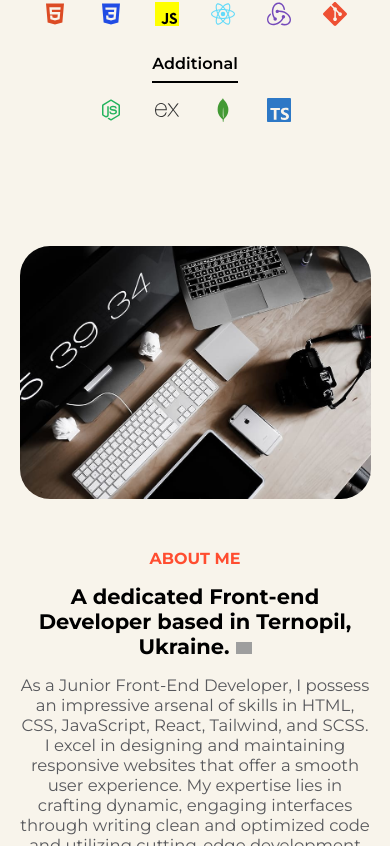
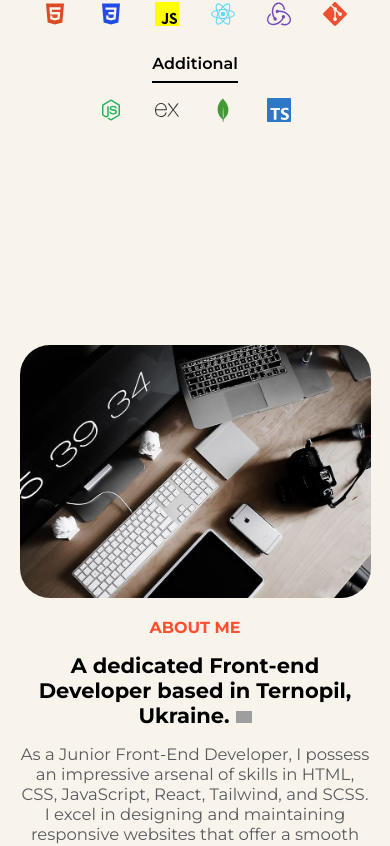
Before and after one commit to Buritos16/portfolio, a React (Create React App) app: page / in a window 390 px wide. Shown: the part 718-1564 px from the top of the page. Built offline with nearby package versions, Linux system fonts and the light colour scheme; grey boxes are pictures that could not be loaded.

Commit message:
navbar test

```diff
--- a/src/scenes/about/About.module.css
+++ b/src/scenes/about/About.module.css
@@ -86,7 +86,7 @@
         text-align: center;
         max-width: 100%;
         height: 90vh;
-        padding-top: 10vh;
+        padding-top: 20vh;
     }
 
     .aboutText {
@@ -95,6 +95,7 @@
     }
 
     .aboutContainer {
+        gap: 20px;
         max-width: 90%;
         flex-direction: column;
     }
--- a/src/scenes/projects/Projects.module.css
+++ b/src/scenes/projects/Projects.module.css
@@ -26,6 +26,7 @@
 
 @media only screen and (max-width: 1000px) {
     .projects {
+        padding-top: 20vh;
         width: 100%;
         text-align: center;
     }
```
